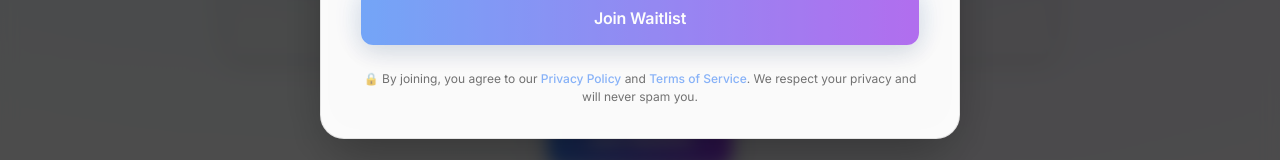
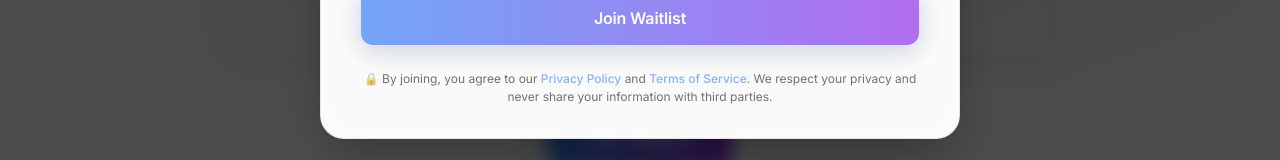
Before and after one commit to PiyushJ1/StudyIntel, a Next.js app in the folder frontend/: page / in a window 1280 px wide. Both pictures are taken after a click on the button "Join Waitlist". Shown: the part 612-772 px from the top of the page. Built offline with nearby package versions, Linux system fonts and the light colour scheme.

Commit message:
change privacy description for more authenticity

```diff
--- a/frontend/components/WaitlistPopup.tsx
+++ b/frontend/components/WaitlistPopup.tsx
@@ -141,7 +141,7 @@ export default function WaitlistPopup({ isOpen, onClose }: WaitlistPopupProps) {
                   >
                     Terms of Service
                   </a>.
-                  We respect your privacy and will never spam you.
+                  We respect your privacy and never share your information with third parties.
                 </p>
               </div>
             </form>
```
